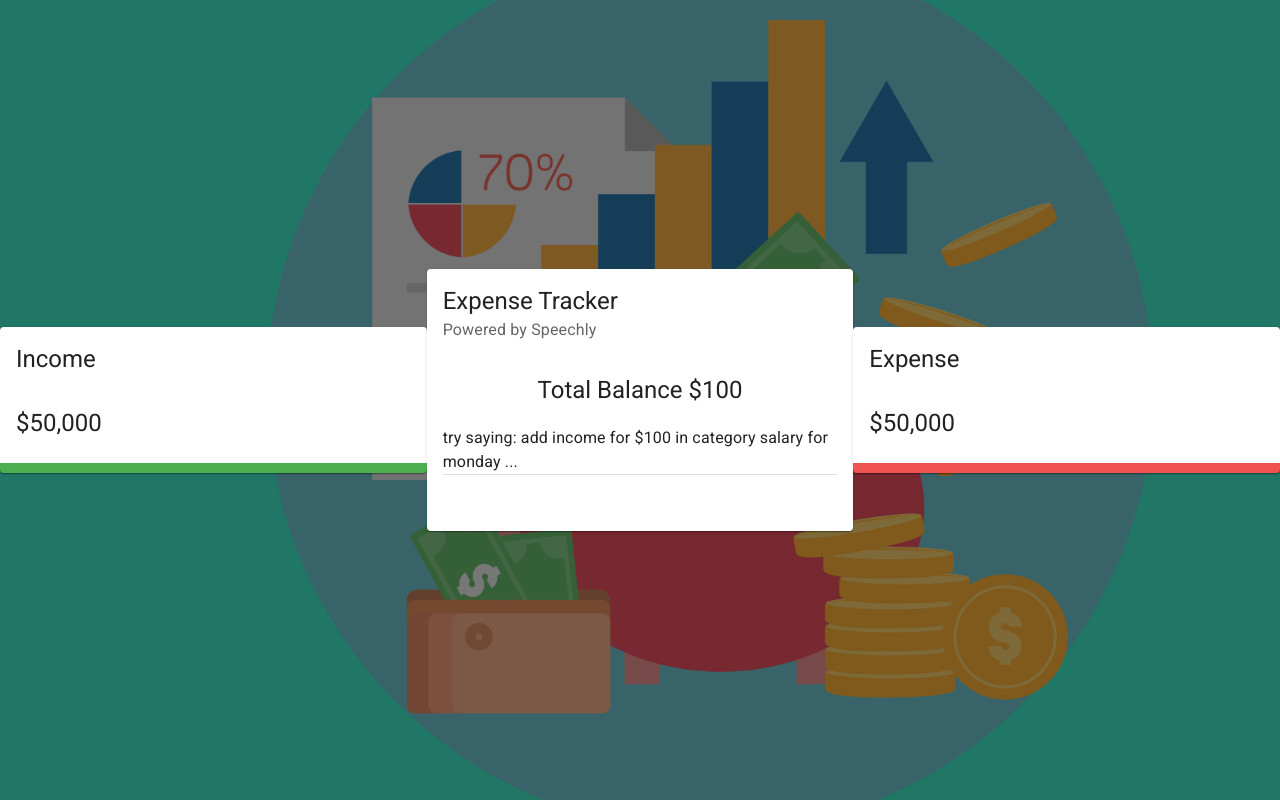
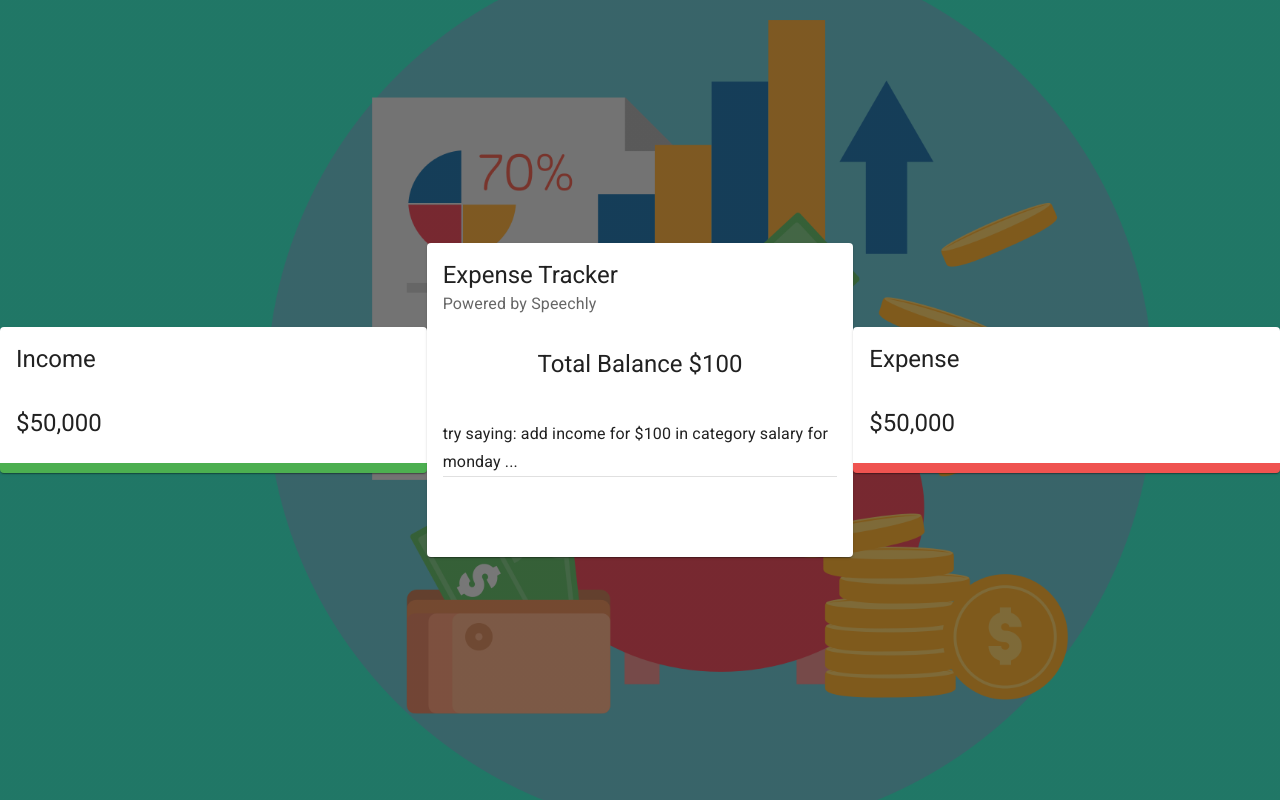
Before and after one commit to webceyhan/react-budget-tracker, a React (Create React App) app: page / in a window 1280 px wide. Built offline with nearby package versions, Linux system fonts and the light colour scheme.

Commit message:
main styles merged

```diff
--- a/src/App.jsx
+++ b/src/App.jsx
@@ -1,6 +1,6 @@
 import { Grid } from '@mui/material';
+import { Main } from './components/Main.jsx';
 import { Details } from './components/Details.jsx';
-import { Main } from './components/Main/Main.jsx';
 
 export const App = () => {
     return (
--- a/src/components/Main/Main.jsx
+++ b/src/components/Main.jsx
@@ -7,11 +7,9 @@
     Grid,
 } from '@mui/material';
 
-import * as classes from './styles';
-
 export const Main = () => {
     return (
-        <Card sx={classes.root}>
+        <Card>
             <CardHeader
                 title="Expense Tracker"
                 subheader="Powered by Speechly"
@@ -20,10 +18,7 @@
                 <Typography align="center" variant="h5">
                     Total Balance $100
                 </Typography>
-                <Typography
-                    variant="subtitle1"
-                    style={{ lineHeight: '1.5em', marginTop: '20px' }}
-                >
+                <Typography variant="subtitle1" mt={5}>
                     {/* InfoCard */}
                     try saying: add income for $100 in category salary for
                     monday ...
@@ -31,7 +26,7 @@
                 <Divider />
                 {/* Form */}
             </CardContent>
-            <CardContent className={classes.cardContent}>
+            <CardContent sx={{ pt: 5 }}>
                 <Grid container spacing={2}>
                     <Grid item xs={12}>
                         {/* <List/> */}
--- a/src/components/Main/styles.js
+++ /dev/null
@@ -1,29 +0,0 @@
-// import {Transitions} from '@mui/material/styles'
-
-export const root = {
-    media: {
-        height: 0,
-        paddingTop: '56.25%', // 16:9
-    },
-    expand: {
-        transform: 'rotate(0deg)',
-        marginLeft: 'auto',
-        // transition: (theme) =>
-        //     transitions.create('transform', {
-        //         duration: theme.transitions.duration.shortest,
-        //     }),
-    },
-    expandOpen: {
-        transform: 'rotate(180deg)',
-    },
-    cartContent: {
-        paddingTop: 0,
-    },
-    divider: {
-        margin: '20px 0',
-    },
-};
-
-export const cardContent = {
-
-}
```
